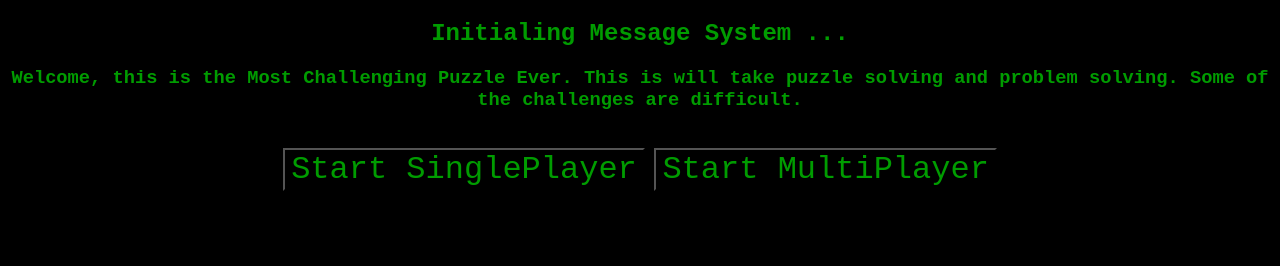
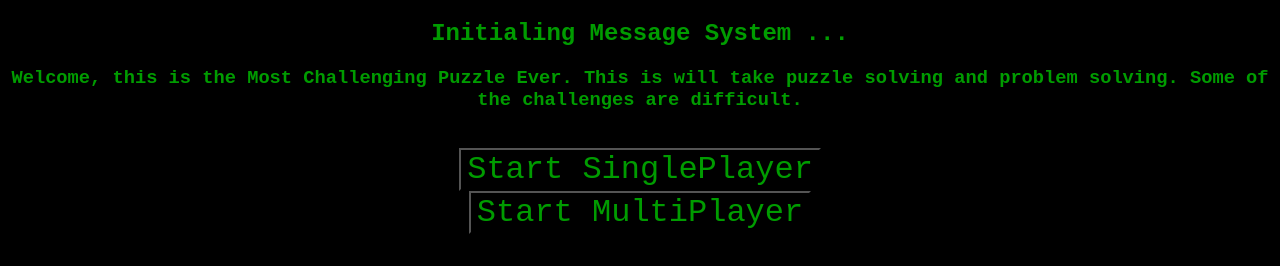
Before and after one commit to Craftingkid123/puzzle, a plain HTML site: page index.html in a window 1280 px wide. Drawn offline with Linux system fonts and the light colour scheme.

Commit message:
adding line break on beginning page

```diff
--- a/index.html
+++ b/index.html
@@ -10,7 +10,7 @@
 <body>
     <h2>Initialing Message System ...</h2>
     <h3>Welcome, this is the Most Challenging Puzzle Ever. This is will take puzzle solving and problem solving. Some of the challenges are difficult.</h3><br>
-    <button class="beginButton" onclick="singleplayer()">Start SinglePlayer</button>
+    <button class="beginButton" onclick="singleplayer()">Start SinglePlayer</button><br>
     <button class="beginButton" onclick="multiPlayer()">Start MultiPlayer</button>
 </body>
 </html>
```
